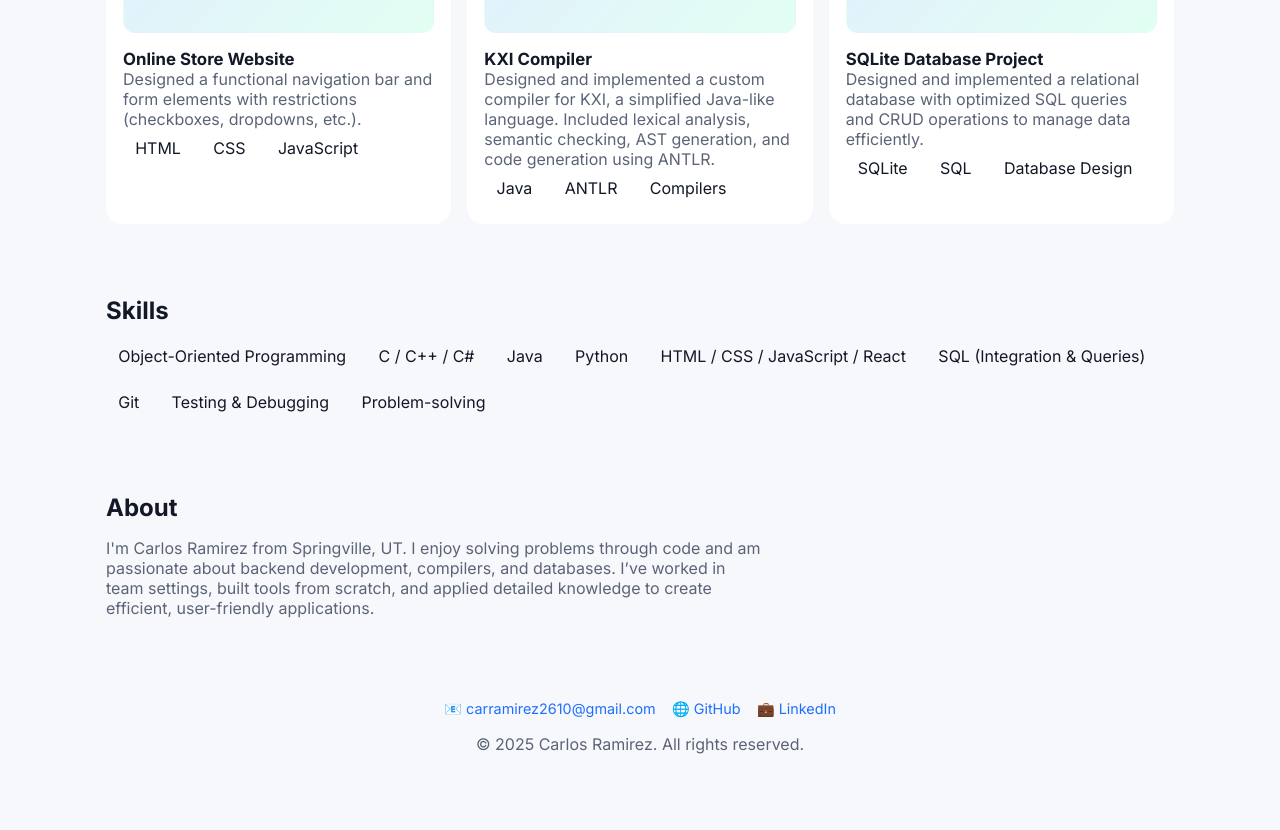
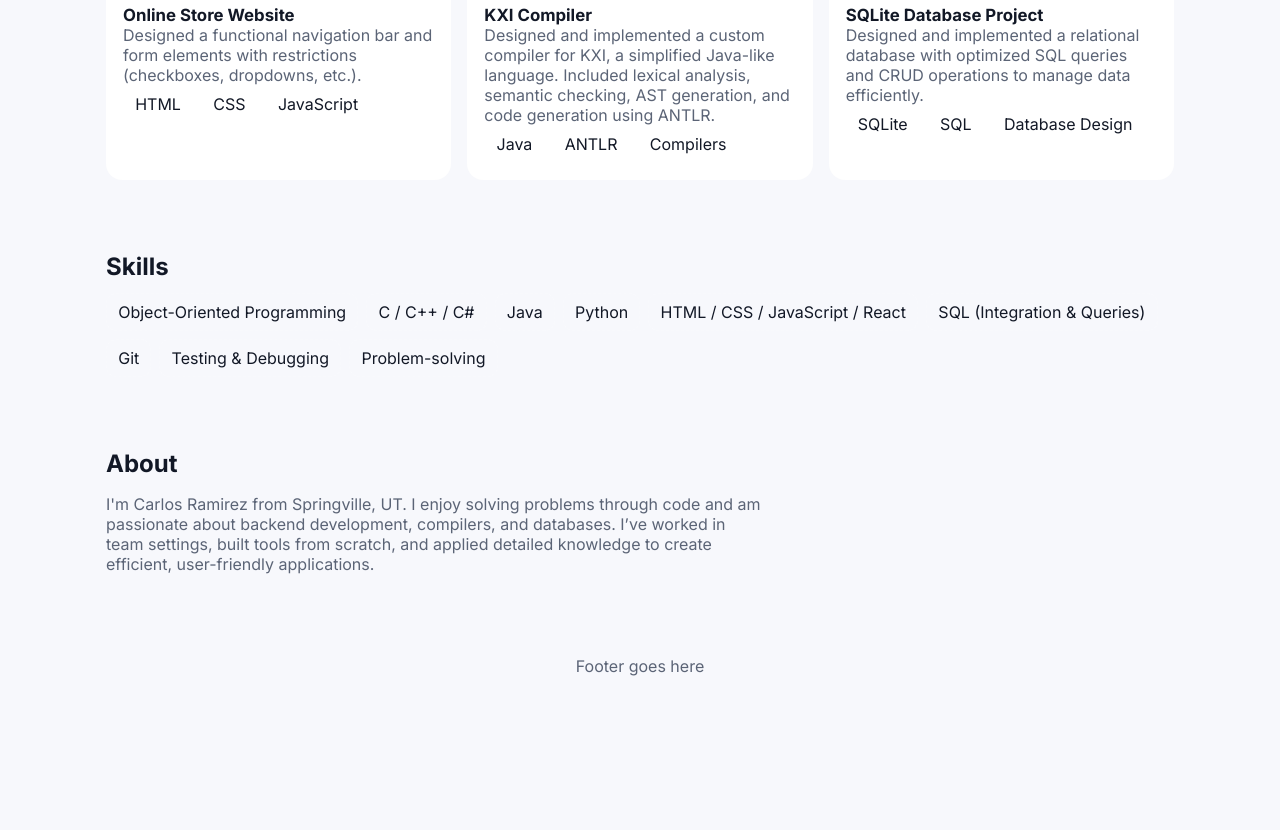
Before and after one commit to CGR-20/github.io, a plain HTML site: page index.html in a window 1280 px wide. Shown: the part 660-1490 px from the top of the page. After the commit the page ends 1396 px from the top, so only its background shows below. Drawn offline with Linux system fonts and the light colour scheme.

Commit message:
debugging

```diff
--- a/index.html
+++ b/index.html
@@ -12,7 +12,7 @@
   <link rel="stylesheet" href="stylesheets/style.css">
 </head>
 <body>
-  <header id="header"></header>
+  <header id="header">Header goes here</header>
 
   <main id="top" class="container">
     <!-- Hero -->
@@ -97,7 +97,6 @@
 
   </main>
 
-<footer id="footer"></footer>
-<script src="scripts/main.js"></script>
+<footer id="footer">Footer goes here</footer>
 </body>
 </html>
```
